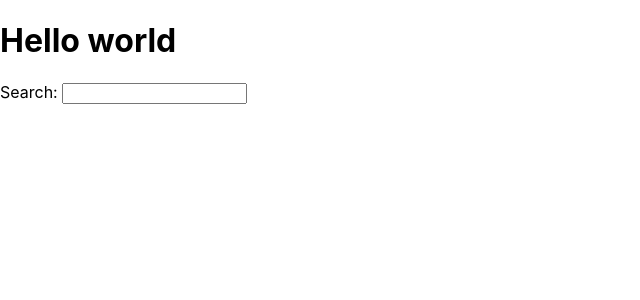
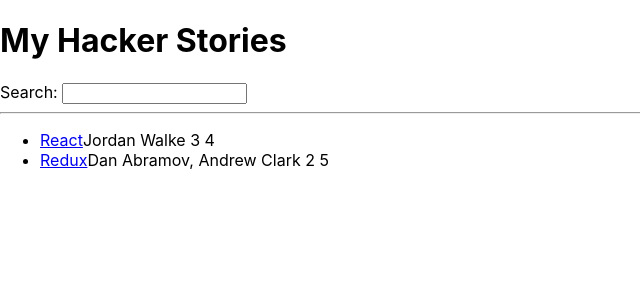
Before and after one commit to up2code3/hacker-stories-ctd, a React (Create React App) app: page / in a window 1280 px wide. Shown: the top 300 px of the page, without its empty margins (0-640 px from the left). Built offline with nearby package versions, Linux system fonts and the light colour scheme.

Commit message:
used item.key to extrat array items

```diff
--- a/src/App.js
+++ b/src/App.js
@@ -1,17 +1,51 @@
 import * as React from 'react';
 
-function getTitle(title){
-  return title;
-}
+const list = [
+  {
+  title: 'React',
+  url: 'https://reactjs.org/',
+  author: 'Jordan Walke',
+  num_comments: 3,
+  points: 4,
+  objectID: 0,
+  },
+  {
+  title: 'Redux',
+  url: 'https://redux.js.org/',
+  author: 'Dan Abramov, Andrew Clark',
+  num_comments: 2,
+  points: 5,
+  objectID: 1,
+  },
+];
 
+
+// {function listTHEitems (item) {return <li>{item.title}</li>}}
 
 function App() {
   return (
     <div>
-      <h1>Hello {getTitle("world")}</h1>
+      <h1>My Hacker Stories</h1>
 
       <label htmlFor="search">Search: </label>
       <input id="search" type="text" />
+
+      <hr />
+
+      <ul>
+        {list.map(function(item) {
+          return (
+              <li key={item.objectID}>
+                <span>
+                  <a href={item.url}>{item.title}</a>
+                </span>
+                <span>{item.author + " "}</span>
+                <span>{item.num_comments + " "}</span>
+                <span>{item.points + " "}</span>
+              </li>
+            );
+        })}
+      </ul>
 
     </div>
   );
```
